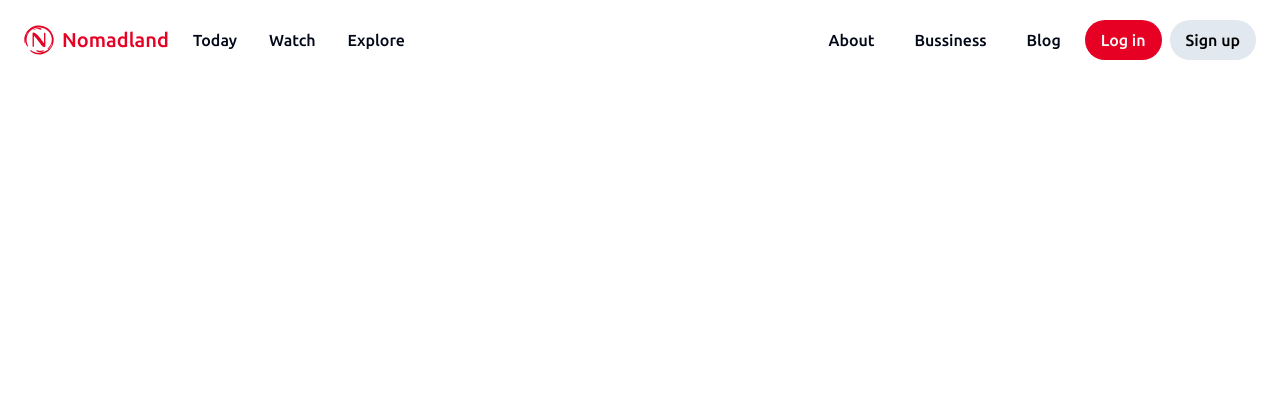
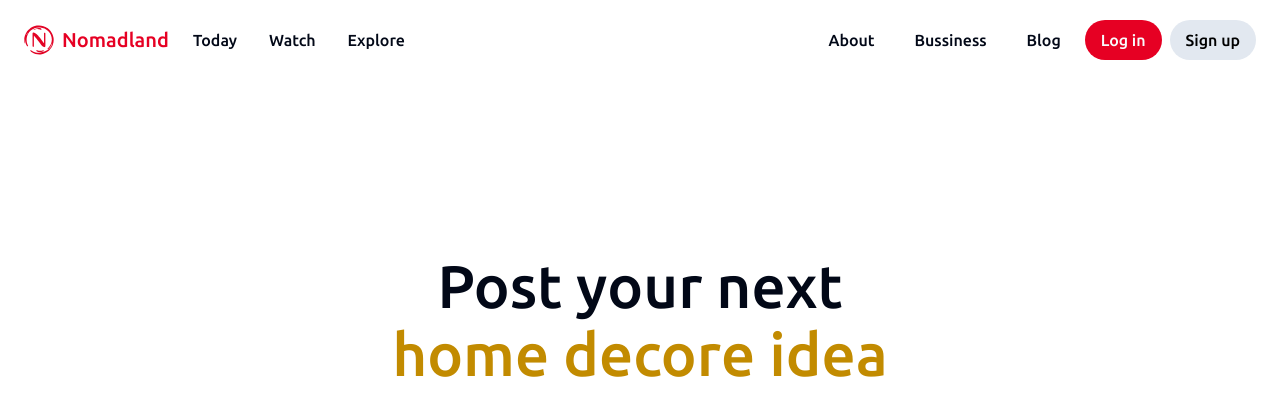
Before and after one commit to padmeshjakhmola/nomadland, a Next.js app: page / in a window 1280 px wide. Shown: the top 416 px of the page. Built offline with nearby package versions, Linux system fonts and the light colour scheme.

Commit message:
now add translate

```diff
--- a/app/(root)/layout.tsx
+++ b/app/(root)/layout.tsx
@@ -1,7 +1,14 @@
+import { Navbar } from "@/components/Navbar";
+
 export default function RootLayout({
   children,
 }: Readonly<{
   children: React.ReactNode;
 }>) {
-  return <div>{children}</div>;
+  return (
+    <main>
+      <Navbar />
+      <div>{children}</div>
+    </main>
+  );
 }
--- a/app/(root)/page.tsx
+++ b/app/(root)/page.tsx
@@ -1,8 +1,8 @@
-import { Navbar } from "@/components/Navbar";
+import Top from "@/components/Top";
 import React from "react";
 
 const Home = () => {
-  return <Navbar />;
+  return <Top />;
 };
 
 export default Home;
--- a/components/Navbar.tsx
+++ b/components/Navbar.tsx
@@ -19,7 +19,7 @@ import { FC } from "react";
 
 export function Navbar() {
   return (
-    <header className="flex h-20 w-full shrink-0 items-center px-4 md:px-6">
+    <header className="flex h-20 w-full shrink-0 items-center px-4 md:px-6 absolute">
       <Sheet>
         <SheetTrigger asChild>
           <Button className="lg:hidden" size="icon" variant="outline">
--- /dev/null
+++ b/components/Top.tsx
@@ -0,0 +1,12 @@
+import React from "react";
+
+const Top = () => {
+  return (
+    <div className="flex flex-col align-bottom h-96 w-full items-center justify-end gap-2">
+      <h1 className="text-6xl">Post your next</h1>
+      <h2 className="text-6xl text-yellow-1">home decore idea</h2>
+    </div>
+  );
+};
+
+export default Top;
--- a/tailwind.config.ts
+++ b/tailwind.config.ts
@@ -22,6 +22,15 @@ const config = {
         red: {
           1: "#E60023", //default color of the website
           2: "#ba001d", // Slightly darker shade
+        },
+        blue: {
+          1: "#0076D3", //for animated headings
+        },
+        green: {
+          1: "#507A57",
+        },
+        yellow: {
+          1: "#C28B00"
         },
         border: "hsl(var(--border))",
         input: "hsl(var(--input))",
```
